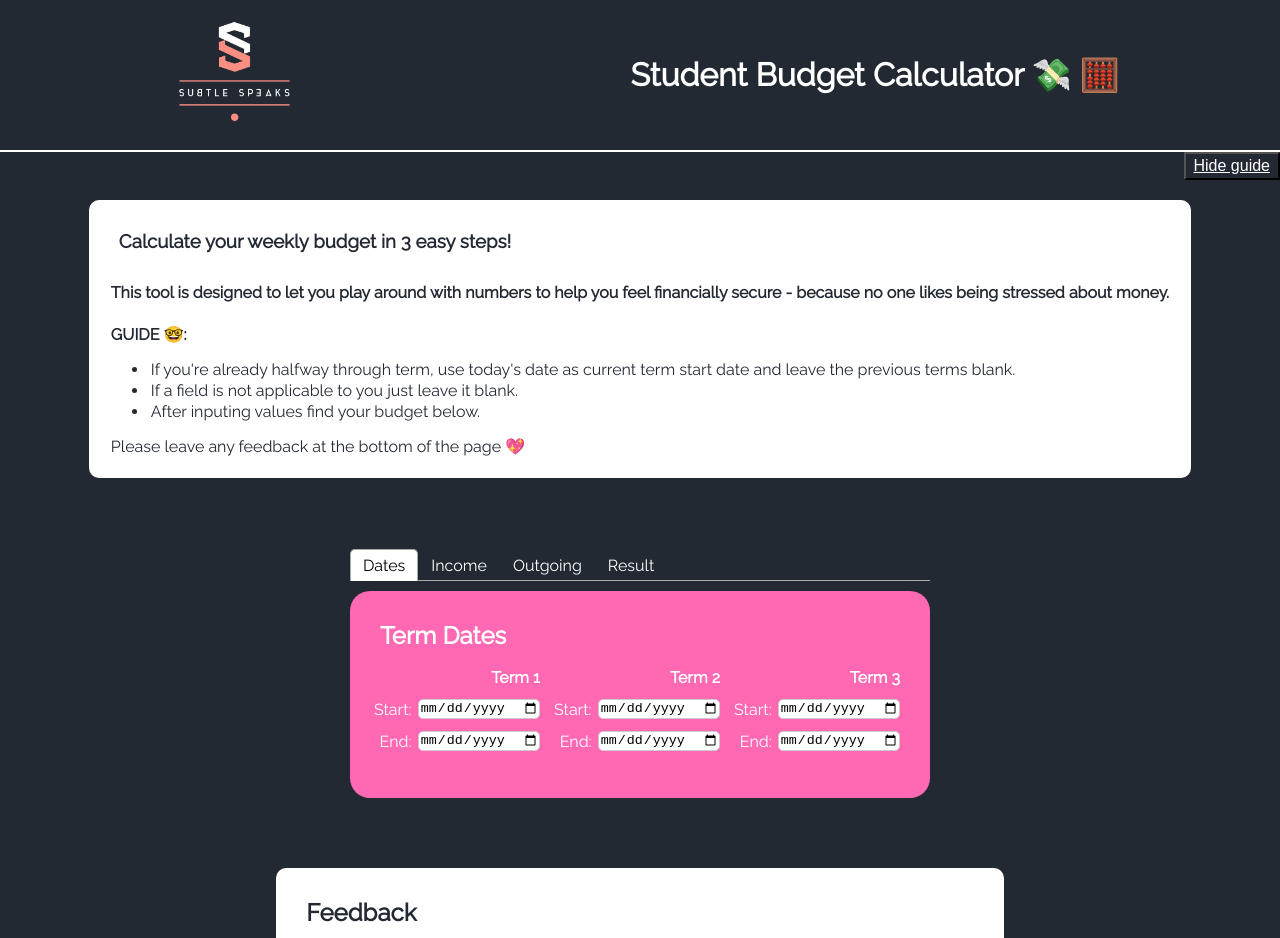
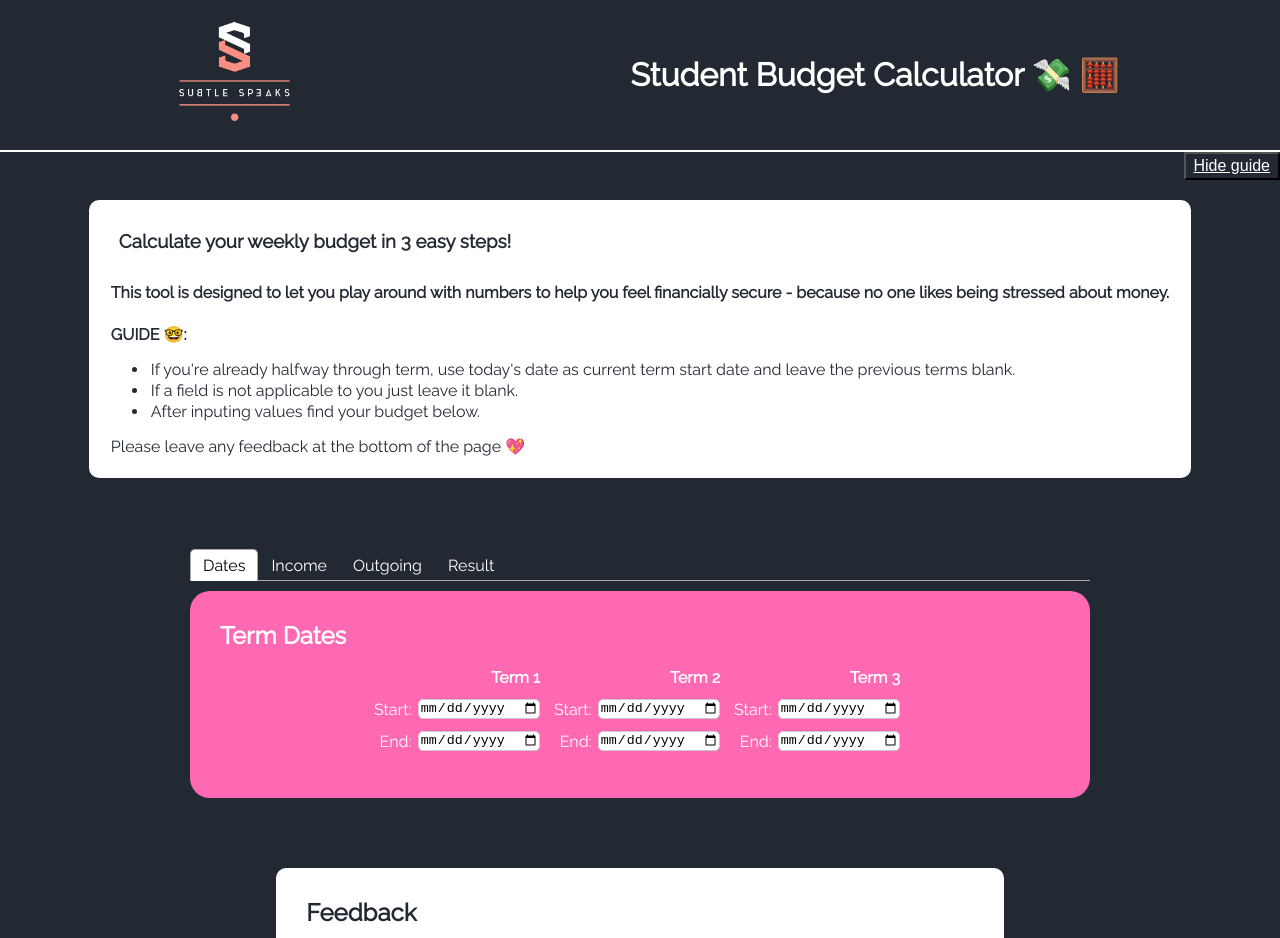
Before and after one commit to SubtleSpeaks/BudgetTool, a React (Create React App) app: page / in a window 1280 px wide. Shown: the top 938 px of the page. Built offline with nearby package versions, Linux system fonts and the light colour scheme.

Commit message:
responsive calculate

```diff
--- a/src/Calculator.js
+++ b/src/components/Calculator.js
@@ -236,12 +236,14 @@ class Calculator extends Component {
     return(
 
       <Tabs selectedIndex={this.state.tabIndex} onSelect={tabIndex => this.setState({ tabIndex })}>
+      <div className="TabBar">
         <TabList>
           <Tab>Dates</Tab>
           <Tab>Income</Tab>
           <Tab>Outgoing</Tab>
           <Tab>Result</Tab>
         </TabList>
+        </div>
         <TabPanel>
           <div className="TermAndTenancyDates">
             <h2>Term Dates</h2>
--- a/src/Header.js
+++ b/src/components/Header.js
@@ -1,5 +1,5 @@
 import React, { Component } from 'react';
-import logo from './logo.png';
+import logo from '../logo.png';
 
 class Header extends Component {
   constructor(props) {
--- a/src/index.js
+++ b/src/index.js
@@ -1,6 +1,6 @@
 import React from 'react';
 import ReactDOM from 'react-dom';
-import './index.css';
+import './styles/index.css';
 import App from './App';
 import * as serviceWorker from './serviceWorker';
 
--- a/src/App.css
+++ b/src/styles/App.css
@@ -6,7 +6,7 @@ input                 { border:1px solid #cccccc; border-radius: 5px;}
 .toggleGuideText      { width: 100%; text-decoration: underline; color: white; }
 .toggleGuideButton    { float: right; background-color: #232933 }
 .IntroductionText     { border-radius: 10px;  padding: 20px;  margin: 20px; color: #232933; background-color: white;}
-.Calculator           { margin-top: 30px; padding: 20px; }
+.Calculator           { width: auto; margin-top: 30px; padding: 20px; }
 .TermAndTenancyDates  { border-radius: 20px;  padding: 20px; background-color: hotpink; }
 .Income               { border-radius: 20px;  padding: 20px; background-color: darkturquoise; }
 .Outgoing             { border-radius: 20px;  padding: 20px; background-color: mediumslateblue; }
@@ -15,7 +15,11 @@ input                 { border:1px solid #cccccc; border-radius: 5px;}
 .Feedback             { text-align: center; border-radius: 10px;  padding: 20px;  margin: 50px; color: #232933; background-color: white;}
 
 .row                  { display: flex; flex-wrap: wrap; margin-top: 10px; margin-bottom: 20px; justify-content: center; }
-.column div           { height: 30px; margin: 2px; margin-right: 10px; display: flex; justify-content:flex-end; align-items: center;}
+.column div           { height: 30px; margin: 2px; margin-right: 10px; display: flex; justify-content:flex-end; align-items: center; }
+
+@media only screen and (min-width: 900px) {
+  .TabBar               { width: 900px; }
+}
 
 .App {
   font-family: 'Raleway', sans-serif;
```
Also changed, not shown: src/App.js (+4 -3 lines), src/styles/index.css (renamed from src/index.css).
